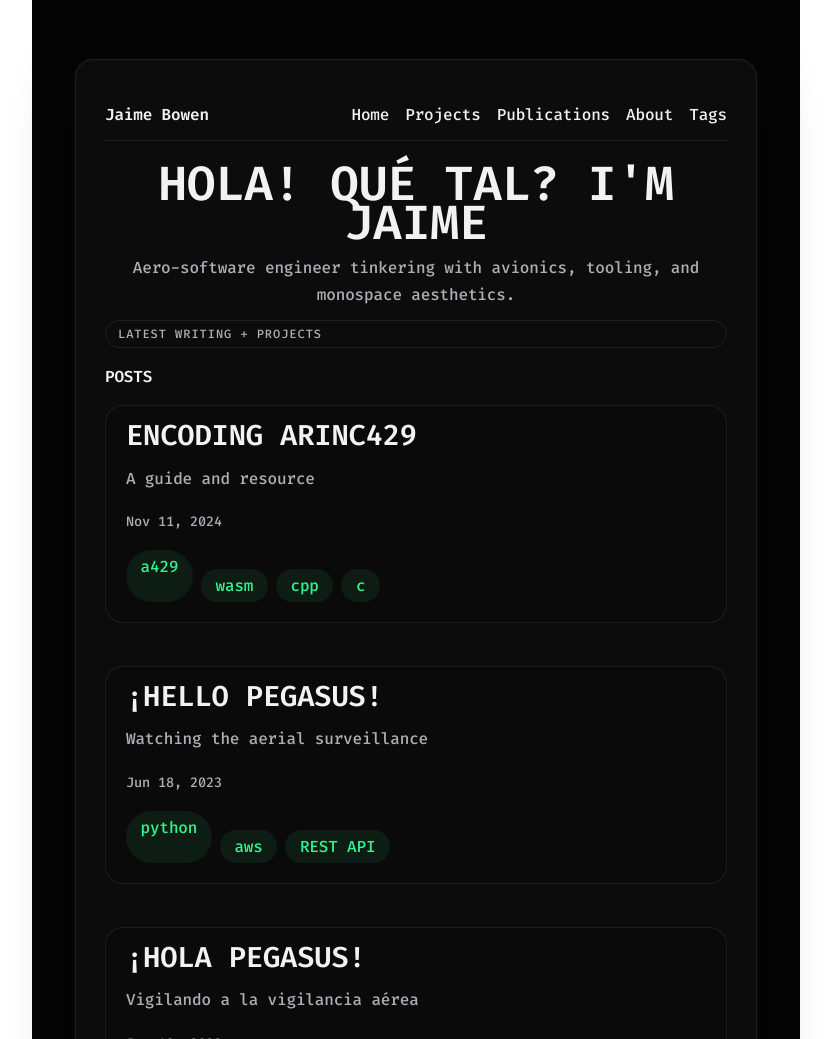
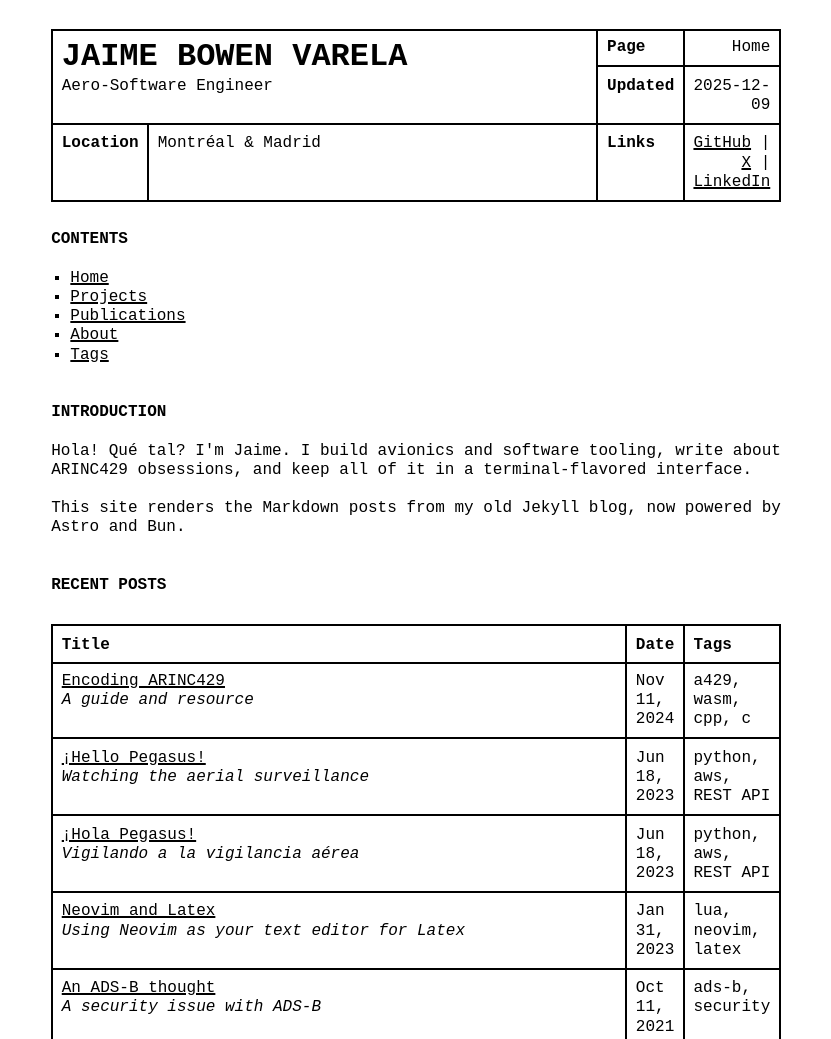
Before and after one commit to jaimebw/jaimebw.github.io, an Astro site: page / in a window 1280 px wide. Shown: the top 1039 px of the page, without its empty margins (224-1055 px from the left). Built offline with nearby package versions, Linux system fonts and the light colour scheme; Astro itself is replaced by a stand-in of ours; no server answers; a web font is replaced by a local one.

Commit message:
New styling

```diff
--- a/src/components/SiteNav.astro
+++ b/src/components/SiteNav.astro
@@ -12,22 +12,15 @@ const navItems = [
 ];
 
 const currentPath = Astro.props.currentPath ?? "/";
-
-const isActive = (href: string) =>
-  href === "/"
-    ? currentPath === href
-    : currentPath === href || currentPath.startsWith(`${href}/`);
 ---
-<nav class="site-nav">
-  <a href="/" aria-label="Jaime home link">
-    <strong>Jaime Bowen</strong>
-  </a>
-  <ul>
+<nav id="TOC" aria-label="Site navigation">
+  <h2 id="toc-title">Contents</h2>
+  <ul class="incremental">
     {navItems.map((item) => (
       <li>
         <a
           href={item.href}
-          aria-current={isActive(item.href) ? "page" : undefined}
+          aria-current={currentPath === item.href ? "page" : undefined}
         >
           {item.label}
         </a>
--- a/src/layouts/BaseLayout.astro
+++ b/src/layouts/BaseLayout.astro
@@ -11,31 +11,26 @@ interface Props {
 }
 
 const { title, description, ogImage } = Astro.props;
-const baseTitle = "Jaime Bowen Varela";
-const pageTitle = title ? `${title} · ${baseTitle}` : baseTitle;
+const siteTitle = "Jaime Bowen Varela";
+const pageLabel = title ?? "Home";
 const metaDescription =
   description ??
   "Aero-software engineer writing about avionics, tooling, and random obsessions.";
 const canonicalUrl = Astro.site
   ? new URL(Astro.url.pathname, Astro.site).toString()
   : Astro.url.href;
+const today = new Date().toISOString().split("T")[0];
 ---
 <!doctype html>
 <html lang="en">
   <head>
     <meta charset="utf-8" />
     <meta name="viewport" content="width=device-width, initial-scale=1" />
-    <title>{pageTitle}</title>
+    <title>{pageLabel} · {siteTitle}</title>
     <meta name="description" content={metaDescription} />
     <link rel="icon" href="/assets/img/jaime_bird.png" />
-    <link rel="preconnect" href="https://fonts.googleapis.com" />
-    <link rel="preconnect" href="https://fonts.gstatic.com" crossorigin />
-    <link
-      href="https://fonts.googleapis.com/css2?family=Fira+Code:wght@400;500;600&family=JetBrains+Mono:wght@400;500;600&display=swap"
-      rel="stylesheet"
-    />
     <link rel="canonical" href={canonicalUrl} />
-    <meta property="og:title" content={pageTitle} />
+    <meta property="og:title" content={pageLabel} />
     <meta property="og:description" content={metaDescription} />
     {ogImage && <meta property="og:image" content={ogImage} />}
     <meta property="og:type" content="website" />
@@ -44,31 +39,39 @@ const canonicalUrl = Astro.site
   </head>
   <body>
     <main>
-      <div class="page-frame">
-        <article class="content-card">
-          <SiteNav currentPath={Astro.url.pathname} />
-          <slot />
-        </article>
-        <footer class="site-footer">
-          <nav>
-            <a href="https://github.com/jaimebw" target="_blank" rel="noreferrer">github</a>
-            <a href="https://x.com/jaimebw" target="_blank" rel="noreferrer">x</a>
-            <a
-              href="https://www.linkedin.com/in/jaimebw"
-              target="_blank"
-              rel="noreferrer"
-              >linkedin</a
-            >
-            <a
-              href="https://scholar.google.com/citations?user=SIFn5O8AAAAJ&hl=es"
-              target="_blank"
-              rel="noreferrer"
-              >scholar</a
-            >
-          </nav>
-          <span>&copy; {new Date().getFullYear()} Jaime Bowen Varela.</span>
-        </footer>
-      </div>
+      <table class="header">
+        <tr>
+          <td colspan="2" rowspan="2" class="width-auto">
+            <h1 class="title">{siteTitle}</h1>
+            <span class="subtitle">Aero-Software Engineer</span>
+          </td>
+          <th>Page</th>
+          <td class="width-min">{pageLabel}</td>
+        </tr>
+        <tr>
+          <th>Updated</th>
+          <td class="width-min"><time>{today}</time></td>
+        </tr>
+        <tr>
+          <th class="width-min">Location</th>
+          <td class="width-auto">Montréal & Madrid</td>
+          <th class="width-min">Links</th>
+          <td>
+            <a href="https://github.com/jaimebw">GitHub</a> |
+            <a href="https://x.com/jaimebw">X</a> |
+            <a href="https://www.linkedin.com/in/jaimebw">LinkedIn</a>
+          </td>
+        </tr>
+      </table>
+      <SiteNav currentPath={Astro.url.pathname} />
+      <slot />
+      <footer>
+        <p>
+          &copy; {new Date().getFullYear()} Jaime Bowen Varela.
+          Styling borrowed from
+          <a href="https://github.com/owickstrom/the-monospace-web">The Monospace Web</a>.
+        </p>
+      </footer>
     </main>
   </body>
 </html>
--- a/src/pages/index.astro
+++ b/src/pages/index.astro
@@ -3,9 +3,7 @@ import BaseLayout from "../layouts/BaseLayout.astro";
 import { getCollection } from "astro:content";
 
 const posts = await getCollection("posts");
-posts.sort(
-  (a, b) => b.data.date.valueOf() - a.data.date.valueOf(),
-);
+posts.sort((a, b) => b.data.date.valueOf() - a.data.date.valueOf());
 
 const formatDate = (value: Date) =>
   value.toLocaleDateString("en-US", {
@@ -14,34 +12,53 @@ const formatDate = (value: Date) =>
     day: "numeric",
   });
 ---
-<BaseLayout title="Hola! Qué tal? I'm Jaime" description="Aero-Software Engineer">
-  <section class="hero">
-    <h1>Hola! Qué tal? I'm Jaime</h1>
-    <p>Aero-software engineer tinkering with avionics, tooling, and monospace aesthetics.</p>
-    <p class="chip">Latest writing + projects</p>
+<BaseLayout title="Home" description="Hola! Qué tal? I'm Jaime">
+  <section>
+    <h2>Introduction</h2>
+    <p>
+      Hola! Qué tal? I'm Jaime. I build avionics and software tooling, write about
+      ARINC429 obsessions, and keep all of it in a terminal-flavored interface.
+    </p>
+    <p>
+      This site renders the Markdown posts from my old Jekyll blog, now powered by Astro and Bun.
+    </p>
   </section>
 
   <section>
-    <h2>Posts</h2>
-    <div class="post-list">
-      {posts.map((post) => (
-        <article class="post-card">
-          <a href={`/${post.slug}/`}>
-            <h2>{post.data.title}</h2>
-          </a>
-          {post.data.subtitle && <p>{post.data.subtitle}</p>}
-          <time datetime={post.data.date.toISOString()}>
-            {formatDate(post.data.date)}
-          </time>
-          {post.data.tags && post.data.tags.length > 0 && (
-            <div class="tag-cloud">
-              {post.data.tags.map((tag) => (
-                <a href={`/tags#${tag}`}>{tag}</a>
-              ))}
-            </div>
-          )}
-        </article>
-      ))}
-    </div>
+    <h2>Recent posts</h2>
+    <table>
+      <thead>
+        <tr>
+          <th class="width-auto">Title</th>
+          <th class="width-min">Date</th>
+          <th class="width-min">Tags</th>
+        </tr>
+      </thead>
+      <tbody>
+        {posts.map((post) => (
+          <tr>
+            <td>
+              <a href={`/${post.slug}/`}>{post.data.title}</a>
+              {post.data.subtitle && (
+                <>
+                  <br />
+                  <em>{post.data.subtitle}</em>
+                </>
+              )}
+            </td>
+            <td>
+              <time datetime={post.data.date.toISOString()}>
+                {formatDate(post.data.date)}
+              </time>
+            </td>
+            <td>
+              {post.data.tags && post.data.tags.length > 0
+                ? post.data.tags.join(", ")
+                : "—"}
+            </td>
+          </tr>
+        ))}
+      </tbody>
+    </table>
   </section>
 </BaseLayout>
--- a/src/styles/global.css
+++ b/src/styles/global.css
@@ -1,255 +1,10 @@
 @import "./monospace-reset.css";
 @import "./monospace-theme.css";
 
-:root {
-  color-scheme: light dark;
-  --base-bg: #050505;
-  --panel-bg: rgba(15, 15, 15, 0.85);
-  --text-color: #f2f2f2;
-  --muted-color: #acb0b6;
-  --accent-color: #31f58d;
-  --accent-dim: rgba(49, 245, 141, 0.25);
-  --border-color: rgba(255, 255, 255, 0.08);
-  --content-max-width: 820px;
-}
-
-* {
-  box-sizing: border-box;
-}
-
-body {
-  font-family: "Fira Code", "JetBrains Mono", "SFMono-Regular", Menlo, Consolas,
-    monospace;
-  margin: 0;
-  background: var(--base-bg);
-  color: var(--text-color);
-  min-height: 100vh;
-  display: flex;
-  flex-direction: column;
-  letter-spacing: -0.01em;
-}
-
-a {
-  color: var(--accent-color);
-  text-decoration: none;
-}
-
-a:hover,
-a:focus-visible {
-  text-decoration: underline;
-  text-decoration-style: wavy;
-  text-decoration-color: var(--accent-dim);
-}
-
-img {
-  max-width: 100%;
-  display: block;
-}
-
 main {
-  flex: 1;
   width: 100%;
 }
 
-.page-frame {
-  padding: 2.5rem 1.5rem 3rem;
-  display: flex;
-  flex-direction: column;
-  gap: 2rem;
+footer {
+  margin-top: calc(var(--line-height) * 2);
 }
-
-.content-card {
-  margin: 0 auto;
-  width: min(100%, var(--content-max-width));
-  background: var(--panel-bg);
-  border-radius: 18px;
-  border: 1px solid var(--border-color);
-  box-shadow: 0 25px 55px rgba(0, 0, 0, 0.6);
-  padding: clamp(1.5rem, 1vw + 1rem, 2.5rem);
-}
-
-.content-card h1,
-.content-card h2,
-.content-card h3,
-.content-card h4,
-.content-card h5,
-.content-card h6 {
-  margin-top: 1.8em;
-  margin-bottom: 0.4em;
-}
-
-.content-card h1:first-child,
-.content-card h2:first-child {
-  margin-top: 0;
-}
-
-.content-card p {
-  line-height: 1.7;
-  color: var(--muted-color);
-}
-
-.grid {
-  display: grid;
-  gap: 1.25rem;
-}
-
-.chip {
-  display: inline-flex;
-  align-items: center;
-  padding: 0.15rem 0.75rem;
-  border-radius: 999px;
-  border: 1px solid var(--border-color);
-  font-size: 0.75rem;
-  letter-spacing: 0.08em;
-  text-transform: uppercase;
-  color: var(--muted-color);
-}
-
-.post-list {
-  display: flex;
-  flex-direction: column;
-  gap: 1.5rem;
-}
-
-.post-card {
-  padding: 1.25rem;
-  border-radius: 18px;
-  border: 1px solid var(--border-color);
-  background: rgba(10, 10, 10, 0.8);
-  transition: transform 200ms ease;
-}
-
-.post-card:hover {
-  transform: translateY(-2px);
-}
-
-.post-card h2 {
-  margin: 0;
-  font-size: clamp(1.25rem, 1.2rem + 1vw, 1.8rem);
-}
-
-.post-card time {
-  font-size: 0.85rem;
-  color: var(--muted-color);
-}
-
-.tag-cloud {
-  display: flex;
-  flex-wrap: wrap;
-  gap: 0.5rem;
-}
-
-.tag-cloud a {
-  padding: 0.35rem 0.85rem;
-  border-radius: 999px;
-  border: 1px solid transparent;
-  color: var(--accent-color);
-  background: rgba(49, 245, 141, 0.08);
-  transition: border-color 200ms ease;
-}
-
-.tag-cloud a:hover {
-  border-color: var(--accent-color);
-}
-
-.markdown :is(pre, code) {
-  font-family: inherit;
-  font-size: 0.92rem;
-}
-
-.markdown pre {
-  overflow-x: auto;
-  padding: 1rem;
-  border-radius: 12px;
-  border: 1px solid var(--border-color);
-  background: rgba(0, 0, 0, 0.6);
-}
-
-.markdown blockquote {
-  margin: 1.5rem 0;
-  padding: 0.5rem 1rem;
-  border-left: 3px solid var(--accent-color);
-  color: var(--muted-color);
-  background: rgba(49, 245, 141, 0.05);
-}
-
-.markdown table {
-  width: 100%;
-  border-collapse: collapse;
-  margin: 1.25rem 0;
-  font-size: 0.95rem;
-}
-
-.markdown th,
-.markdown td {
-  border: 1px solid var(--border-color);
-  padding: 0.5rem 0.75rem;
-}
-
-.site-footer {
-  width: min(100%, var(--content-max-width));
-  margin: 0 auto 2rem;
-  text-align: center;
-  color: var(--muted-color);
-  font-size: 0.9rem;
-}
-
-.site-footer nav {
-  display: flex;
-  justify-content: center;
-  gap: 1.5rem;
-  margin-bottom: 0.5rem;
-}
-
-.site-nav {
-  display: flex;
-  justify-content: space-between;
-  align-items: center;
-  gap: 1rem;
-  padding: 1rem 0;
-  border-bottom: 1px solid var(--border-color);
-  margin-bottom: 1.5rem;
-}
-
-.site-nav ul {
-  list-style: none;
-  display: flex;
-  gap: 1rem;
-  padding: 0;
-  margin: 0;
-}
-
-.site-nav a {
-  color: var(--text-color);
-}
-
-.hero {
-  text-align: center;
-  display: flex;
-  flex-direction: column;
-  gap: 0.75rem;
-}
-
-.hero h1 {
-  margin: 0;
-  font-size: clamp(2rem, 6vw, 3rem);
-}
-
-.hero p {
-  margin: 0;
-  color: var(--muted-color);
-}
-
-.katex-display {
-  overflow-x: auto;
-}
-
-@media (max-width: 720px) {
-  .site-nav {
-    flex-direction: column;
-  }
-
-  .content-card {
-    padding: 1.25rem;
-  }
-}
```
Also changed, not shown: src/layouts/PageLayout.astro (+4 -8 lines), src/pages/[slug].astro (+15 -12 lines), src/pages/tags.astro (+26 -13 lines).
